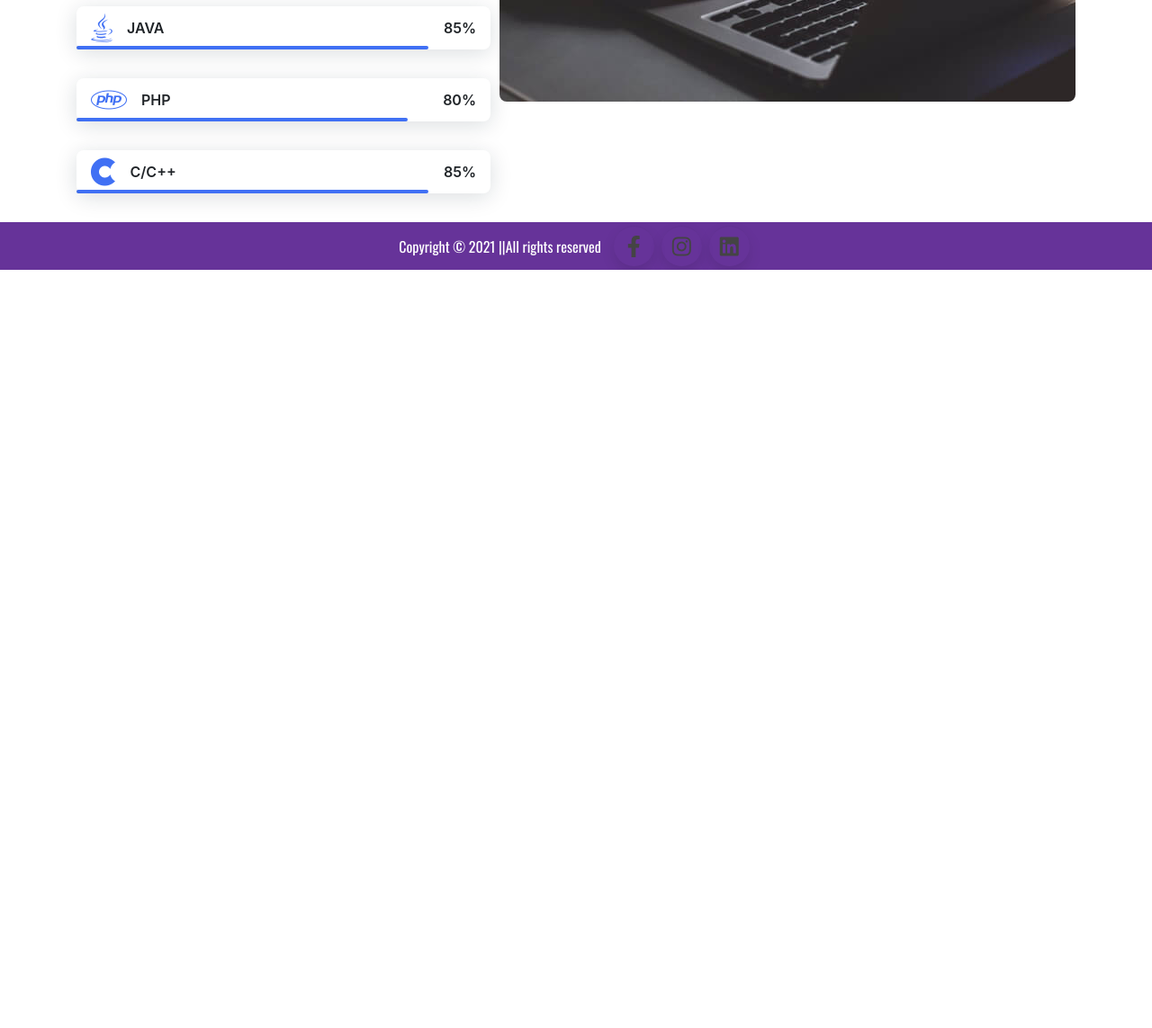
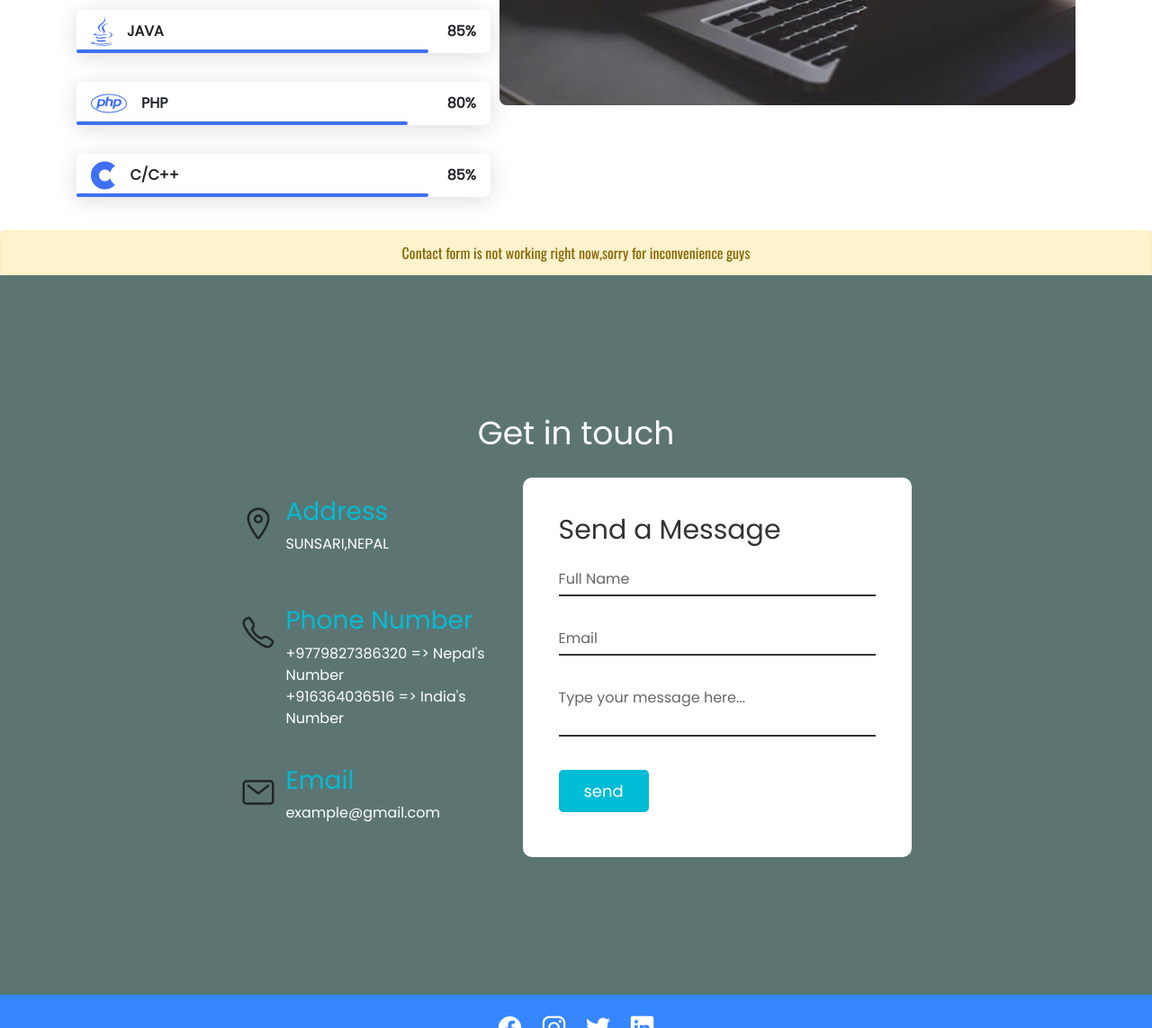
Before and after one commit to Satis9815/introduction-card, a plain HTML site: page index.html in a window 1280 px wide. Shown: the part 1657-2800 px from the top of the page at 90% size. Before the commit the page ends 1957 px from the top, so only its background shows below. Drawn offline with nearby package versions, Linux system fonts and the light colour scheme.

Commit message:
Add files via upload
added contact form and footer

```diff
--- /dev/null
+++ b/contactForm.css
@@ -0,0 +1,159 @@
+
+@import url('https://fonts.googleapis.com/css2?family=Poppins&display=swap');
+
+
+
+*{
+    margin: 0;
+    padding: 0;
+    font-family: 'Poppins', sans-serif;
+}
+
+.contact{
+    position: relative;
+    display: flex;
+    min-height: 100vh;
+    justify-content: center;
+    align-items: center;
+    padding: 50px 100px;
+    flex-direction: column;
+    /* background: url(bg.jpg); */
+    background: rgb(92, 117, 114);
+    /* margin-top: 15px; */
+
+
+
+}
+.contact .content h2{
+    font-size: 36px;
+    font-weight: 500;
+    color: #fff;
+
+}
+.contact .content p{
+    /* font-size: 36px; */
+    font-weight: 300;
+    color: #fff;
+
+}
+.contact-container{
+    width: 100%;
+    display: flex;
+    justify-content: center;
+    align-items: center;
+    margin-top: 20px;
+}
+.contact-container .contactInfo{
+    width: 29%;
+    display: flex;
+    /* justify-content: center;
+    align-items: center; */
+    flex-direction: column;
+}
+.contact-container .contactInfo .box{
+    position: relative;
+    display: flex;
+    padding: 20px 0px;
+}
+.contact-container .contactInfo .box .icon{
+    min-height: 60px;
+    height: 60px;
+    display: flex;
+    justify-content: center;
+    align-items: center;
+    /* background: #fff; */
+
+    font-size: 40px;
+
+    /* border-radius: 50%; */
+}
+.contact-container .contactInfo .box .text{
+    display: flex;
+    /* justify-content: center;
+    align-items: center; */
+    flex-direction: column;
+    margin-left: 10px;
+    font-size: 16px;
+    font-weight: 300;
+    color: #fff;
+
+
+}
+.contact-container .contactInfo .box .text h3{
+    color: #00bcd4;
+    font-weight: 500;
+}
+.contactForm{
+    width: 40%;
+    padding: 40px;
+    background: #fff;
+    border-radius: 10px;
+}
+.contactForm h2{
+    font-size: 30px;
+    color: #333;
+    font-weight: 500;
+}
+.contactForm .inputBox{
+    position: relative;
+    width: 100%;
+    /* padding: 5px 0px; */
+    margin-top: 10px;
+
+}
+.contactForm .inputBox input,
+.contactForm .inputBox textarea{
+    width: 100%;
+    padding: 5px 0px;
+    font-size: 16px;
+    margin: 10px 0px;
+    outline: none;
+    border: none;
+    border-bottom: 2px solid #333;
+    resize: none;
+}
+.contactForm .inputBox span{
+    position: absolute;
+    left: 0;
+    padding: 5px 0px;
+    font-size: 16px;
+    margin: 10px 0px;
+    pointer-events: none;
+    transition: 0.5s;
+    color: #666;
+}
+.contactForm .inputBox input:focus ~ span,
+.contactForm .inputBox input:valid ~ span,
+.contactForm .inputBox textarea:focus ~ span,
+.contactForm .inputBox textarea:valid ~ span
+{
+    color: #e91e63;
+    font-size: 12px;
+    transform: translateY(-20px);
+}
+.contactForm .inputBox input[type="submit"]{
+    width: 100px;
+    background: #00bcd4;
+    color: #fff;
+    border: none;
+    cursor: pointer;
+    padding: 10px;
+    font-size: 18px;
+    border-radius: 5px;
+}
+@media screen and (max-width:1000px) {
+    .contact{
+        padding: 50px;
+    }
+    .contact-container{
+        flex-direction: column;
+    }
+    .contact-container .contactInfo{
+        margin-bottom: 40px;
+        width: 100%;
+    }
+    .contact-container .contactForm{
+        width: 100%;
+    }
+
+}
--- /dev/null
+++ b/footer.css
@@ -0,0 +1,52 @@
+
+@import url('https://fonts.googleapis.com/css2?family=Oswald&display=swap');
+*{
+    margin: 0;
+    padding: 0;
+
+}
+
+footer{
+    position: relative;
+    min-height: 15px;
+    width: 100%;
+    background: #3586ff;
+    padding: 20px 50px;
+    display: flex;
+    justify-content: center;
+    align-items: center;
+    flex-direction: column;
+
+}
+footer .social-icon{
+    position: relative;
+    display: flex;
+    justify-content: center;
+    align-items: center;
+    flex-wrap: wrap;
+    margin-bottom: 0px;
+
+}
+footer .social-icon li{
+    list-style: none;
+}
+footer .social-icon li a{
+    display: inline-block;
+    font-size: 29px;
+    margin: 0px 10px;
+    color: #fff;
+    transition: 0.5s;
+}
+footer .social-icon li a:hover{
+
+    transform: translateY(-10px);
+}
+
+
+footer p{
+    color: #fff;
+    font-size: 18px;
+    margin: 0px 0px;
+    font-family: 'Oswald', sans-serif;
+
+}
--- a/index.html
+++ b/index.html
@@ -5,8 +5,10 @@
     <meta http-equiv="X-UA-Compatible" content="IE=edge" />
     <meta name="viewport" content="width=device-width, initial-scale=1.0" />
     <title>Satis kumar Chaudhary</title>
-    <link rel="shortcut icon" href="favicon.png" type="image/x-icon">
+    <link rel="shortcut icon" href="favicon.png" type="image/x-icon" />
     <link rel="stylesheet" href="style.css" />
+    <link rel="stylesheet" href="contactForm.css">
+    <link rel="stylesheet" href="footer.css">
     <link
       rel="stylesheet"
       href="https://cdnjs.cloudflare.com/ajax/libs/font-awesome/5.15.4/css/all.min.css"
@@ -24,9 +26,9 @@
       type="text/javascript"
       src="https://cdn.jsdelivr.net/npm/typed.js"
     ></script>
-
   </head>
   <body>
+    <!-- NAVBAR STARTS HERE -->
     <nav class="navbar navbar-expand-lg navbar-dark bg-dark font-family">
       <a class="navbar-brand" href="#">SATIS</a>
       <button
@@ -50,6 +52,9 @@
           <li class="nav-item active">
             <a class="nav-link" href="#about">ABOUT</a>
           </li>
+          <li class="nav-item active">
+            <a class="nav-link" href="#contact">CONTACT</a>
+          </li>
 
           <li class="nav-item active">
             <a class="nav-link" href="#skills">SKILLS</a>
@@ -60,13 +65,17 @@
         </ul>
 
         <form class="form-inline my-2 my-lg-0">
-
-          <button class="btn btn-outline-info my-2 my-sm-0 mr-3" id="clock" type="submit"></button>
+          <button
+            class="btn btn-outline-info my-2 my-sm-0 mr-3"
+            id="clock"
+            type="submit"
+          ></button>
         </form>
-
       </div>
     </nav>
+    <!-- NAVBAR ENDS HERE  -->
 
+    <!-- INTRODUCTION STARTS HERE  -->
     <div class="introduction" id="home">
       <div class="box">
         <img src="profile.jpg" alt="" />
@@ -79,6 +88,9 @@
         </div>
       </div>
     </div>
+    <!-- INTRDUCTION PARTS END HERE  -->
+
+    <!-- SERVICES PARST START HERE  -->
     <div class="container my-3" id="services">
       <h1 class="text-center font-family" style="margin-bottom: 20px">
         SERVICES
@@ -87,7 +99,6 @@
         <div class="serviceBox">
           <div class="icon" style="--i: #4eb7ff">
             <ion-icon name="logo-android"></ion-icon>
-
           </div>
           <div class="content font-family">
             <h2>Android developement</h2>
@@ -111,7 +122,6 @@
         </div>
         <div class="serviceBox">
           <div class="icon" style="--i: #43f390">
-
             <ion-icon name="tv-outline"></ion-icon>
           </div>
           <div class="content font-family">
@@ -136,7 +146,6 @@
         </div>
         <div class="serviceBox">
           <div class="icon" style="--i: #37ba82">
-
             <ion-icon name="construct-outline"></ion-icon>
           </div>
           <div class="content font-family">
@@ -161,18 +170,21 @@
         </div>
       </div>
     </div>
+    <!-- SERVICES PART END HERE  -->
 
+    <!-- SKILLS PART START HERE  -->
     <div class="container" id="skills">
       <section class="skills section" id="skills">
         <h2 class="section-title text-center font-family">SKILLS</h2>
 
         <div class="skills__container bd-grid maintain">
           <div class="manage">
-
-              <p class="skills__text font-family" style="font-size: 23px;">“Any fool can write code that a computer can understand. Good programmers write code that humans can understand.” </p>
+            <p class="skills__text font-family" style="font-size: 23px">
+              “Any fool can write code that a computer can understand. Good
+              programmers write code that humans can understand.”
+            </p>
             <div class="skills__data">
               <div class="skills__names">
-
                 <i class="fab fa-html5 skills__icon"></i>
                 <span class="skills__name">HTML5</span>
               </div>
@@ -183,7 +195,6 @@
             </div>
             <div class="skills__data">
               <div class="skills__names">
-
                 <i class="fab fa-css3-alt skills__icon"></i>
                 <span class="skills__name">CSS3</span>
               </div>
@@ -194,7 +205,6 @@
             </div>
             <div class="skills__data">
               <div class="skills__names">
-
                 <i class="fab fa-js skills__icon"></i>
                 <span class="skills__name">JAVASCRIPT</span>
               </div>
@@ -226,7 +236,6 @@
             </div>
             <div class="skills__data">
               <div class="skills__names">
-
                 <i class="fab fa-php skills__icon"></i>
                 <span class="skills__name">PHP</span>
               </div>
@@ -238,7 +247,6 @@
 
             <div class="skills__data">
               <div class="skills__names">
-
                 <i class="fab fa-cuttlefish skills__icon"></i>
                 <span class="skills__name">C/C++</span>
               </div>
@@ -254,30 +262,82 @@
         </div>
       </section>
     </div>
+    <!-- SKILLS PART END HERE  -->
 
-    <footer class="footer">
-      <ul class="sci">
-        <p class="font-family">Copyright &copy; 2021 ||All rights reserved</p>
-        <li>
-          <a
-            href="https://www.facebook.com/profile.php?id=100012026771370"
-            target="_blank"
-            ><i class="fab fa-facebook-f"></i
-          ></a>
-        </li>
-        <li>
-          <a
-            href="https://www.instagram.com/satiskumarchaudhary"
-            target="_blank"
-            ><i class="fab fa-instagram"></i
-          ></a>
-        </li>
+    <!-- CONTACT PART START HERE  -->
+    <div class="alert alert-warning text-center  mb-0 sorry-alert" role="alert">
+      Contact form is not working right now,sorry for inconvenience guys
+    </div>
+    <div class="contact" id="contact">
+      <div class="content">
+          <h2>Get in touch</h2>
+      </div>
+      <div class="contact-container">
+          <div class="contactInfo">
+              <div class="box">
+                  <div class="icon">
+                      <ion-icon name="location-outline"></ion-icon>
+                  </div>
+                  <div class="text">
+                      <h3>Address</h3>
+                      <p>SUNSARI,NEPAL</p>
+                  </div>
+              </div>
+              <div class="box">
+                  <div class="icon"><ion-icon name="call-outline"></ion-icon></div>
+                  <div class="text">
+                      <h3>Phone Number</h3>
+                      <p class="mb-0">+9779827386320 => Nepal's Number</p>
+                      <p class="mb-0">+916364036516 => India's Number</p>
+                  </div>
+              </div>
+              <div class="box">
+                  <div class="icon"><ion-icon name="mail-outline"></ion-icon></div>
+                  <div class="text">
+                      <h3>Email</h3>
+                      <p>example@gmail.com</p>
+                  </div>
+              </div>
+          </div>
+          <div class="contactForm">
+              <form action="/index.html">
+                  <h2>Send a Message</h2>
+                  <div class="inputBox">
+                      <input type="text" name=""  required="required">
+                      <span>Full Name</span>
+                  </div>
+                  <div class="inputBox">
+                      <input type="email" name=""  required="required">
+                      <span>Email</span>
+                  </div>
+                  <div class="inputBox">
+                      <Textarea required="required"></Textarea>
+                      <span>Type your message here...</span>
+                  </div>
+                  <div class="inputBox">
+                      <input type="submit" value="send">
+                  </div>
 
-        <li>
-          <a href="https://www.linkedin.com/in/satis-kumar-chaudhary-70a4bb222"><i class="fab fa-linkedin"></i></a>
-        </li>
+              </form>
+          </div>
+      </div>
+  </div>
+  <!-- CONTACT PART END HERE  -->
+
+  <!-- FOOTER PART START HERE  -->
+  <footer>
+
+    <ul class="social-icon">
+        <li><a href="https://www.facebook.com/profile.php?id=100012026771370" target="_blank"><ion-icon name="logo-facebook"></ion-icon></a></li>
+        <li><a href="https://www.instagram.com/satiskumarchaudhary" target="_blank"><ion-icon name="logo-instagram"></ion-icon></a></li>
+        <li><a href="#"><ion-icon name="logo-twitter"></ion-icon></a></li>
+        <li><a href="https://www.linkedin.com/in/satis-kumar-chaudhary-70a4bb222" target="_blank"><ion-icon name="logo-linkedin"></ion-icon></a></li>
     </ul>
+
+    <p class="text-center">Copyright &copy; 2021 || All rights reserved</p>
+    <p class="text-center">Satis Kumar Chaudhary</p>
 </footer>
+<!-- FOOTER PART END HERE  -->
   </body>
   <script>
     var typed = new Typed("#typed", {
@@ -294,7 +354,6 @@
     });
   </script>
   <script>
-
     setInterval(showTime, 1000);
     function showTime() {
       let time = new Date();
@@ -316,11 +375,9 @@ function showTime() {
       min = min < 10 ? "0" + min : min;
       sec = sec < 10 ? "0" + sec : sec;
 
-    let currentTime = hour + ":"
-            + min + ":" + sec + am_pm;
+      let currentTime = hour + ":" + min + ":" + sec + am_pm;
 
-    document.getElementById("clock")
-            .innerHTML = currentTime;
+      document.getElementById("clock").innerHTML = currentTime;
     }
     showTime();
   </script>
--- a/style.css
+++ b/style.css
@@ -225,53 +225,10 @@ body{
   }
 
 
-  .sci{
-    position: relative;
-    display: flex;
-    margin-top: 5px;
-    align-items: center;
-    justify-content: center;
-    margin-bottom: 0px;
-    margin-top: 0px;
-    background: rebeccapurple;
-    color: #fff;
 
-}
-.sci p{
-  margin-bottom: 0px;
-  margin-right: 10px;
-}
-.sci li{
-    list-style: none;
-    margin: 4px;
-}
-.sci li a{
-    width: 45px;
-    height: 45px;
-    display: flex;
-    justify-content: center;
-    align-items: center;
-    border-radius: 50%;
-    background: transparent;
-    font-size: 1.5em;
-    color: #444;
-    text-decoration: none;
-    box-shadow: 0 7px 15px rgba(0, 0, 0, 0.1);
-    border-top: 1px solid rgba(0, 0, 0, 0.05);
-    transition: 0.5s;
-
-}
-.sci li a:hover{
-    background: #03a9f4;
-    color: #fff;
-}
-.container h3{
-    margin-top: 16px;
-    color:#03a9f4;
-}
-
-.footer{
-  margin-bottom: 0px !important;
+.sorry-alert{
+margin-top: 5px;
+font-family: 'Oswald', sans-serif;
 }
 
   @media screen and (max-width:1225px)
@@ -298,7 +255,5 @@ body{
     width: 177px;
     margin-bottom: 0px
   }
-  footer{
-    margin-top: 5px;
-  }
+
 }
```
Lines whose indentation alone changed are shown as unchanged.
